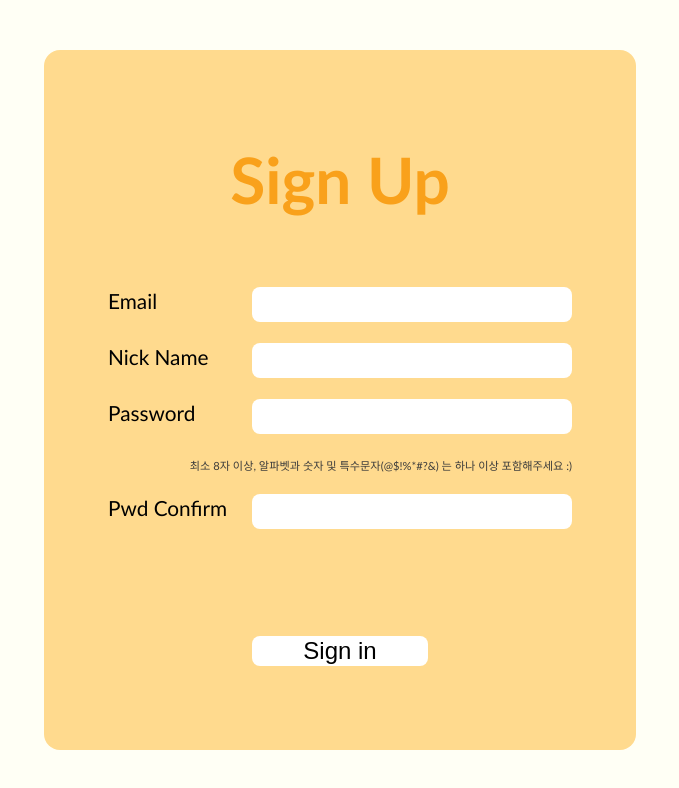
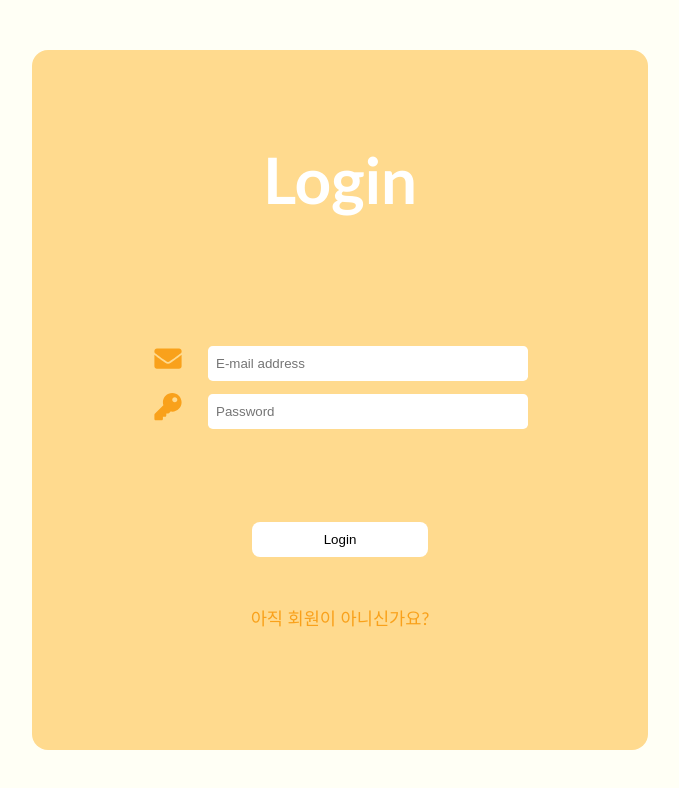
Before and after one commit to codestates/nodongu-client, a React (Create React App) app in the folder client/: page / in a window 1280 px wide. Shown: the top 788 px of the page, without its empty margins (300-979 px from the left). Built offline with nearby package versions, Linux system fonts and the light colour scheme.

Commit message:
Fix login state

```diff
--- a/client/src/App.js
+++ b/client/src/App.js
@@ -1,33 +1,15 @@
 import React, { Component } from 'react';
 import axios from 'axios';
 import './App.css';
-// import Login from './Components/login/login';
-import Signup from './Components/signup/signup';
-// import './Components/login/login.css';
-import './Components/signup/signup.css';
+import Login from './Components/login/login';
+// import Signup from './Components/signup/signup';
+import './Components/login/login.css';
+// import './Components/signup/signup.css';
 
 class App extends Component {
   state = {
     isLoading: null,
     userInfo: null,
-  };
-
-  handleLogin = (email, password) => {
-    console.log(email, password);
-    axios
-      .post(`http://ec2-3-133-155-148.us-east-2.compute.amazonaws.com/login`, {
-        email,
-        password,
-      })
-      .then((response) => {
-        console.log(response);
-        if (response.data.success === true) {
-          console.log('성공 ');
-          this.setState({ userInfo: response.data.userId });
-        } else {
-          console.log('login fail');
-        }
-      });
   };
 
   handleSignUp = (userInfo) => {
@@ -46,9 +28,13 @@ class App extends Component {
       });
   };
 
+  handleUserInfo = (userInfo) => {
+    console.log(userInfo);
+    this.setState({ userInfo });
+  };
   render() {
-    return <Signup onSignUp={this.handleSignUp} />;
-    // return <Login onLogin={this.handleLogin} />;
+    // return <Signup onSignUp={this.handleSignUp} />;
+    return <Login onUserInfo={this.handleUserInfo} />;
   }
 }
 
--- a/client/src/Components/login/login.css
+++ b/client/src/Components/login/login.css
@@ -13,7 +13,7 @@
   --light-orange-color: #f9a11b;
 }
 
-.container {
+.login-container {
   display: flex;
   justify-content: center;
   align-items: center;
--- a/client/src/Components/login/login.jsx
+++ b/client/src/Components/login/login.jsx
@@ -9,20 +9,20 @@ class Login extends Component {
   handleLogin = (email, password) => {
     console.log(email, password);
     this.props.onUserInfo({ userId: 7 });
-    // axios
-    //   .post(`http://ec2-3-133-155-148.us-east-2.compute.amazonaws.com/login`, {
-    //     email,
-    //     password,
-    //   })
-    //   .then((response) => {
-    //     console.log(response.data);
-    //     if (response.data.success === true) {
-    //       console.log('성공 ');
-    //       this.props.onUserInfo({ userInfo: response.data.userId });
-    //     } else {
-    //       console.log('login fail');
-    //     }
-    //   });
+    axios
+      .post(`http://ec2-3-133-155-148.us-east-2.compute.amazonaws.com/login`, {
+        email,
+        password,
+      })
+      .then((response) => {
+        console.log(response.data);
+        if (response.data.success === true) {
+          console.log('성공 ');
+          this.props.onUserInfo({ userInfo: response.data.userId });
+        } else {
+          console.log('login fail');
+        }
+      });
   };
 
   onSubmit = (e) => {
@@ -36,7 +36,7 @@ class Login extends Component {
 
   render() {
     return (
-      <div className="container">
+      <div className="login-container">
         <div className="login-form">
           <h1>Login</h1>
           <form ref={this.formRef} onSubmit={this.onSubmit}>
```
